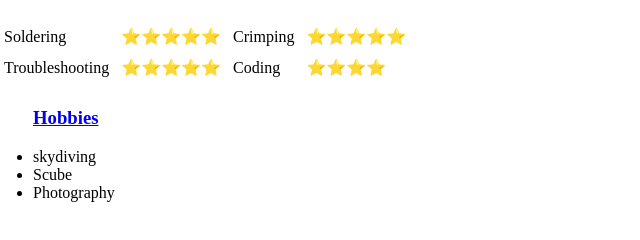
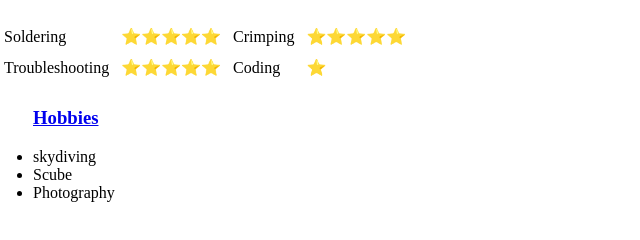
Before and after one commit to jrodgers29/cv, a plain HTML site: page index.html in a window 1280 px wide. Shown: the part 818-1058 px from the top of the page, 15-655 px from the left. Drawn offline with Linux system fonts and the light colour scheme.

Commit message:
Update index.html

```diff
--- a/index.html
+++ b/index.html
@@ -60,7 +60,7 @@
       <td>Coding</td>
       <td>
 
-      &#11088&#11088&#11088&#11088</td>
+      &#11088</td>
     </tr>
   </table>
 
```
